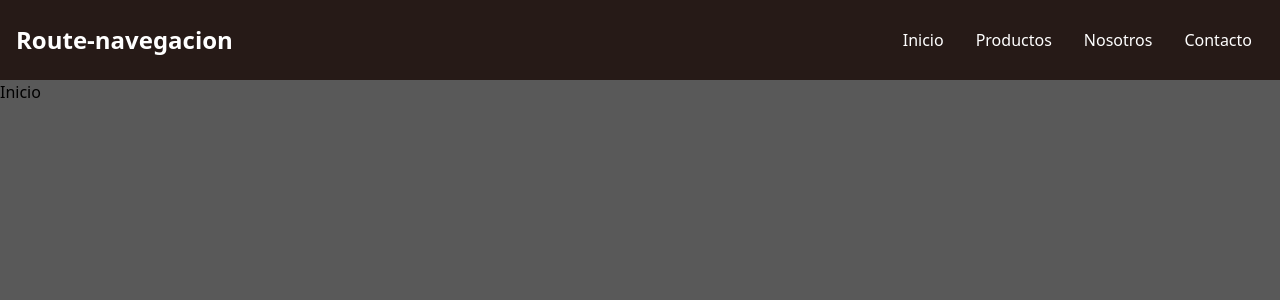
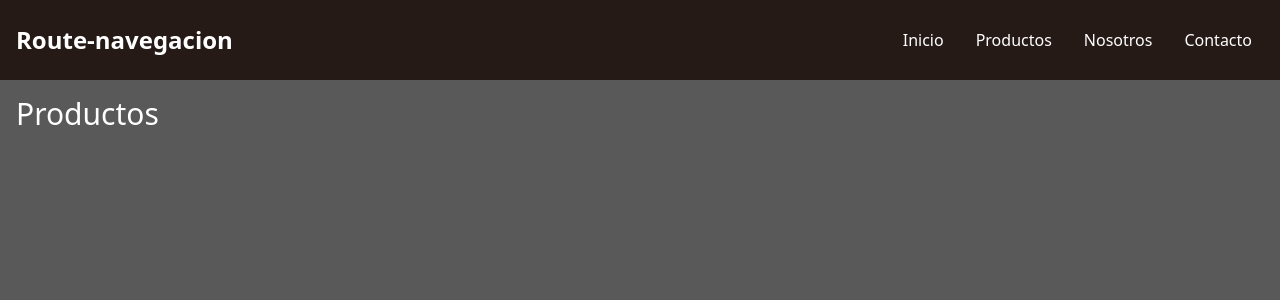
Before and after one commit to ErwinAdriel/react-routeNavegacion, a React (Create React App) app: page /productos in a window 1280 px wide. Shown: the top 300 px of the page. Built offline with nearby package versions, Linux system fonts and the light colour scheme.

Commit message:
Agregando routes a inicio y productos

```diff
--- a/package.json
+++ b/package.json
@@ -10,6 +10,7 @@
     "flowbite-react": "^0.9.0",
     "react": "^18.3.1",
     "react-dom": "^18.3.1",
+    "react-router-dom": "^6.23.1",
     "react-scripts": "5.0.1",
     "web-vitals": "^2.1.4"
   },
--- a/public/index.html
+++ b/public/index.html
@@ -24,7 +24,7 @@
       work correctly both with client-side routing and a non-root public URL.
       Learn how to configure a non-root public URL by running `npm run build`.
     -->
-    <title>React App</title>
+    <title>Route-navegacion</title>
   </head>
   <body>
     <noscript>You need to enable JavaScript to run this app.</noscript>
--- a/src/App.js
+++ b/src/App.js
@@ -1,12 +1,18 @@
 import Navbar from './components/Navbar.jsx';
+import { BrowserRouter, Route, Routes } from 'react-router-dom';
+import Inicio from './components/Inicio.jsx';
+import Producto from './components/Producto.jsx';
 
 function App() {
   return (
     <div class="h-screen bg-[#595959]">
-      <Navbar />
-      <h1>
-        Inicio
-      </h1>
+      <BrowserRouter>
+        <Navbar />
+        <Routes>
+          <Route path='/' element={<Inicio/>}/>
+          <Route path='/productos' element={<Producto/>}/>
+        </Routes>
+      </BrowserRouter>
     </div>
   );
 }
--- /dev/null
+++ b/src/components/Inicio.jsx
@@ -0,0 +1,7 @@
+export default function Inicio(){
+    return(
+        <div class='m-4'>
+            <h1 class='text-white text-3xl'>Inicio</h1>
+        </div>
+    )
+}
--- a/src/components/Navbar.jsx
+++ b/src/components/Navbar.jsx
@@ -8,10 +8,10 @@ export default function Navbar(){
     <div class="">
       <ul class="flex md:p-3 mt-2 space-x-8 md:mt-0 md:border-0 text-white">
         <li>
-          <a href="#" class="block py-2 px-3 text-white rounded md:hover:text-[#9FA6A1] md:p-0" aria-current="page">Inicio</a>
+          <a href="/" class="block py-2 px-3 text-white rounded md:hover:text-[#9FA6A1] md:p-0" aria-current="page">Inicio</a>
         </li>
         <li>
-          <a href="#" class="block py-2 px-3 text-white rounded md:hover:text-[#9FA6A1] md:p-0">Productos</a>
+          <a href="/productos" class="block py-2 px-3 text-white rounded md:hover:text-[#9FA6A1] md:p-0">Productos</a>
         </li>
         <li>
           <a href="#" class="block py-2 px-3 text-white rounded md:hover:text-[#9FA6A1] md:p-0">Nosotros</a>
--- /dev/null
+++ b/src/components/Producto.jsx
@@ -0,0 +1,7 @@
+export default function Producto(){
+    return(
+        <div class='m-4'>
+            <h1 class='text-white text-3xl'>Productos</h1>
+        </div>
+    )
+}
```
Also changed, not shown: src/components/Navbar.module.css (deleted, +0 -12 lines), 1 other file (tests, documents, lock files or other folders).
